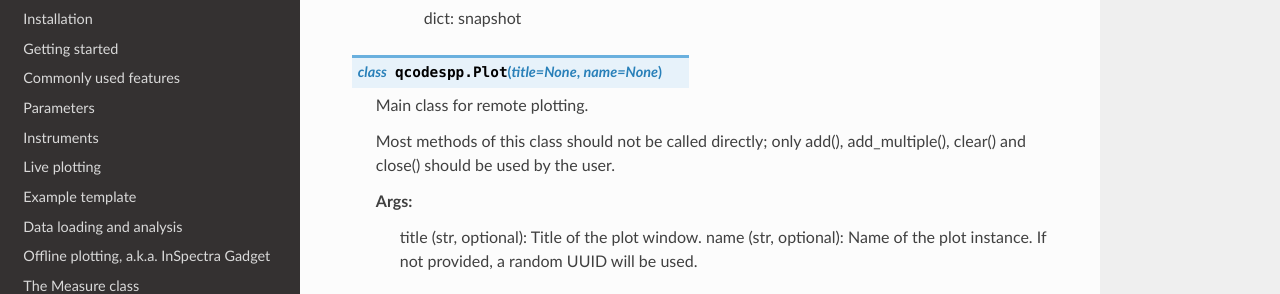
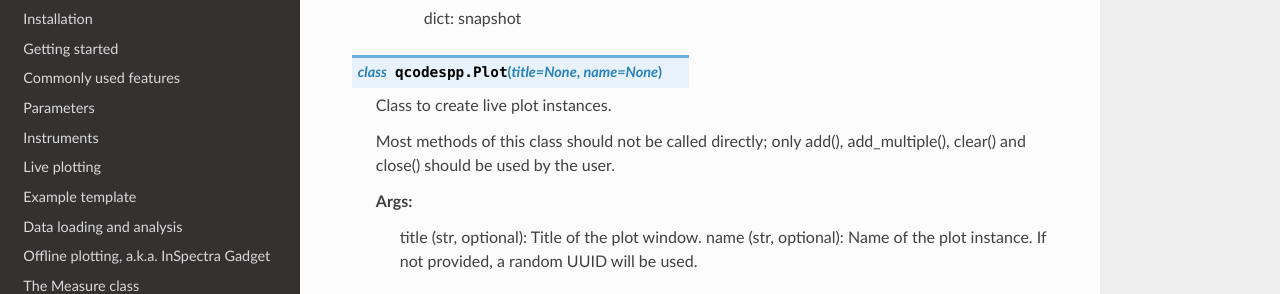
Before and after one commit to qcodespp/qcodespp.github.io, a Sphinx documentation site: the page built from docs/source/autoapi/qcodespp/index.rst, in a window 1280 px wide and 900 px high, scrolled down 15898 px. Shown: the part 162-456 px from the top of the window. Built offline with Sphinx 7.4.7 and the Read the Docs theme 3.1.0, drawn with Linux system fonts in a browser that asks for light colours.

Commit message:
Plot() docstring change

```diff
--- a/docs/source/autoapi/qcodespp/index.rst
+++ b/docs/source/autoapi/qcodespp/index.rst
@@ -860,7 +860,7 @@ Package Contents
 
 .. py:class:: Plot(title=None, name=None)
 
-   Main class for remote plotting.
+   Class to create live plot instances.
 
    Most methods of this class should not be called directly; only add(), add_multiple(), clear() and close()
    should be used by the user.
--- a/docs/source/autoapi/qcodespp/plotting/RemotePlot/index.rst
+++ b/docs/source/autoapi/qcodespp/plotting/RemotePlot/index.rst
@@ -88,7 +88,7 @@ Module Contents
 
 .. py:class:: Plot(title=None, name=None)
 
-   Main class for remote plotting.
+   Class to create live plot instances.
 
    Most methods of this class should not be called directly; only add(), add_multiple(), clear() and close()
    should be used by the user.
```
